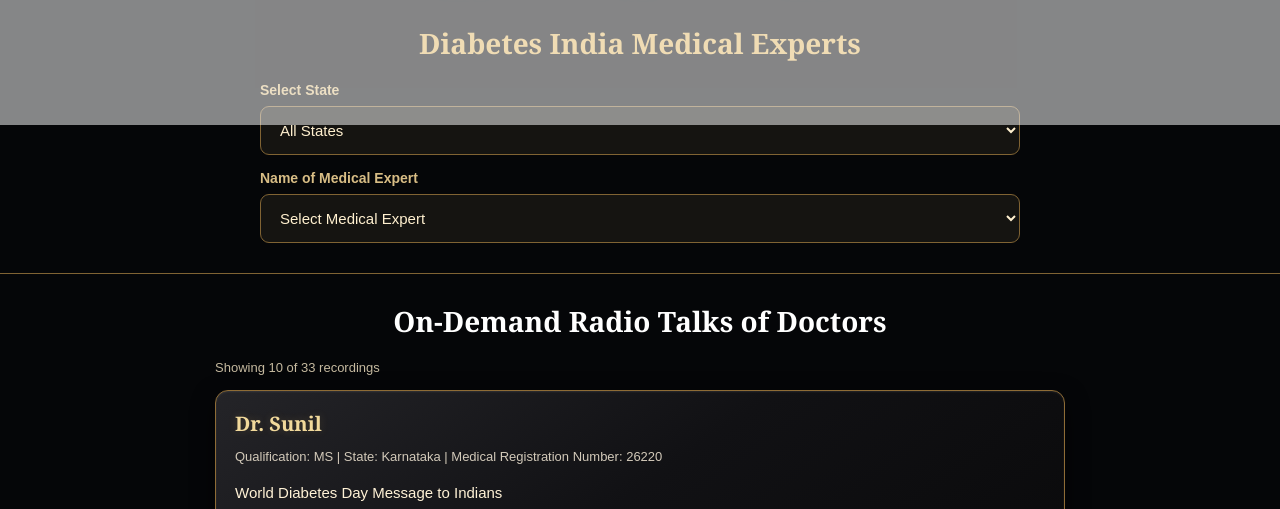
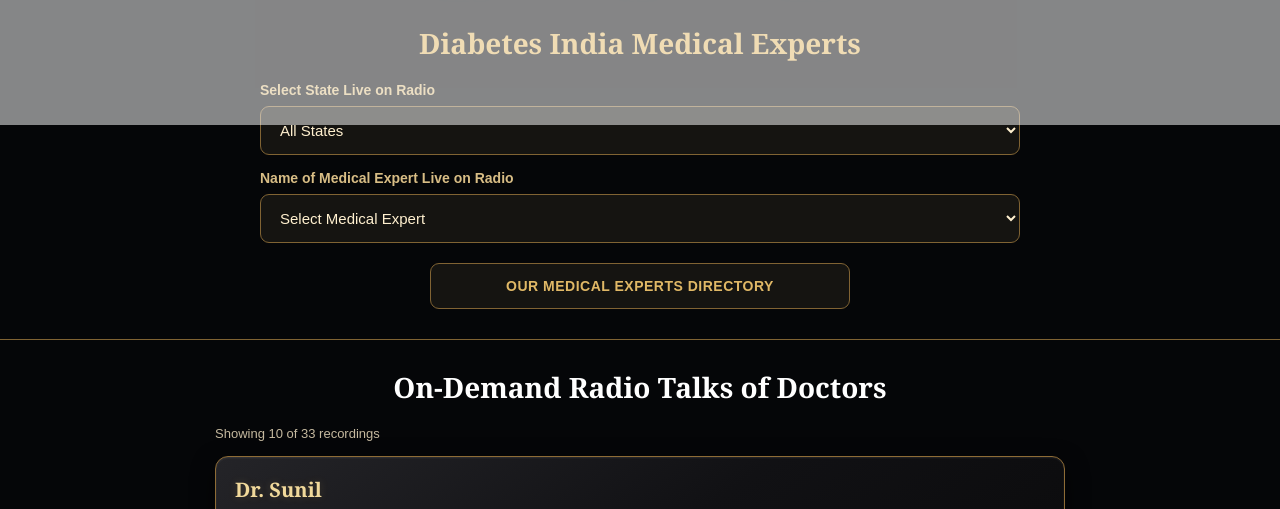
Before and after one commit to namokarradios-gif/radio4-diabetes-india, a plain HTML site: page index.html in a window 1280 px wide. Shown: the part 675-1184 px from the top of the page. Drawn offline with Linux system fonts and the light colour scheme.

Commit message:
Add medical experts directory button

```diff
--- a/index.html
+++ b/index.html
@@ -1102,14 +1102,15 @@ html,body{
 <section id="medicalExpertsHome">
   <div class="experts-inner">
     <h2>Diabetes India Medical Experts</h2>
-    <label for="expertState">Select State</label>
+    <label for="expertState">Select State Live on Radio</label>
     <select id="expertState">
       <option value="">All States</option>
     </select>
-    <label for="expertSelect">Name of Medical Expert</label>
+    <label for="expertSelect">Name of Medical Expert Live on Radio</label>
     <select id="expertSelect">
       <option value="">Select Medical Expert</option>
     </select>
+    <a id="medicalExpertsDirectoryLink" href="/medical-experts/">OUR MEDICAL EXPERTS DIRECTORY</a>
     <div id="doctorProfilePanel" hidden aria-live="polite">
       <div class="doctor-profile-inner">
         <div class="doctor-profile-eyebrow">DIABETES INDIA RADIO</div>
@@ -1938,6 +1939,16 @@ html,body{
 #medicalExpertsHome select:focus{
   outline:1px solid #e0b866;border-color:#e0b866;
 }
+#medicalExpertsDirectoryLink{
+  display:block;margin:20px auto 0;padding:14px 18px;
+  max-width:420px;text-align:center;text-decoration:none;
+  border:1px solid #806333;border-radius:9px;
+  background:#151411;color:#e0b866;font-weight:700;
+  letter-spacing:.5px;font-size:14px;
+}
+#medicalExpertsDirectoryLink:hover{
+  background:#242018;border-color:#e0b866;
+}
 #doctorProfilePanel{
   margin:24px auto 0;
   max-width:760px;
```
